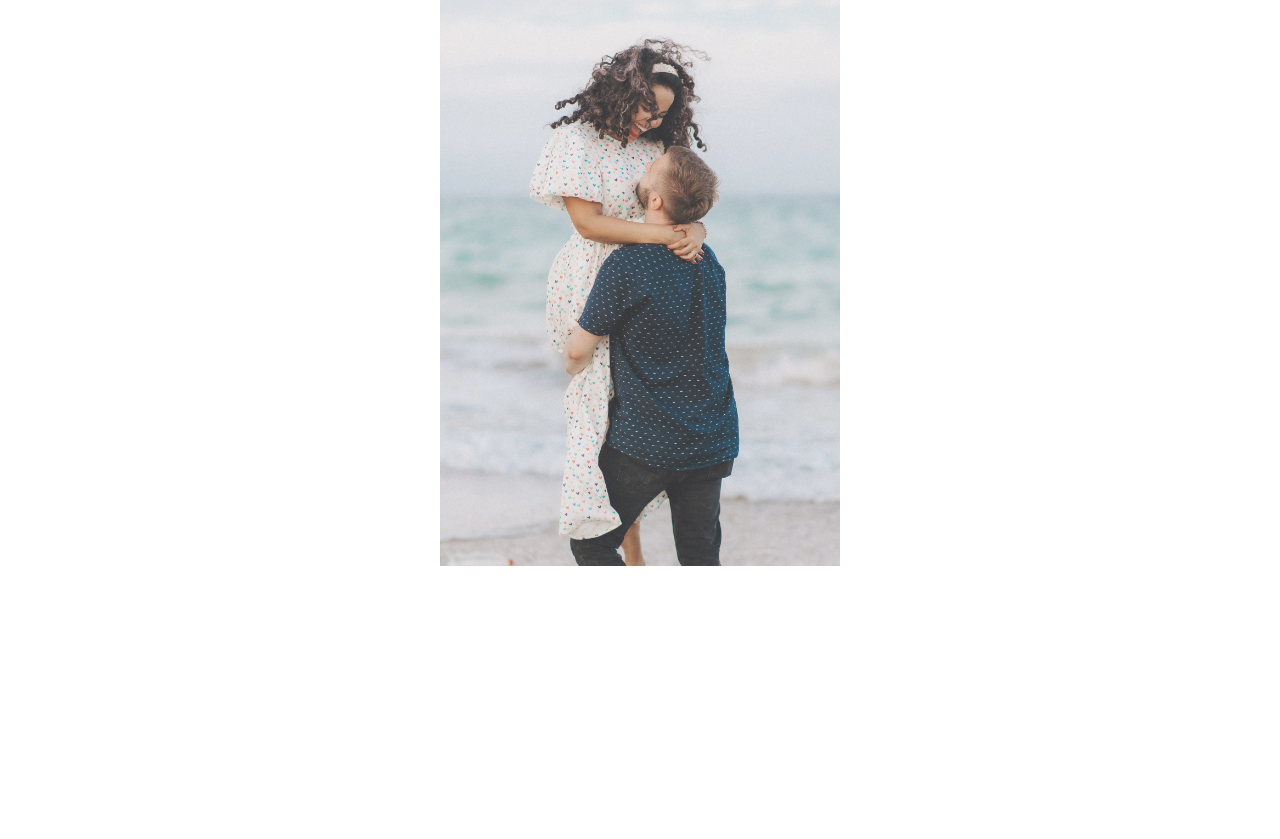
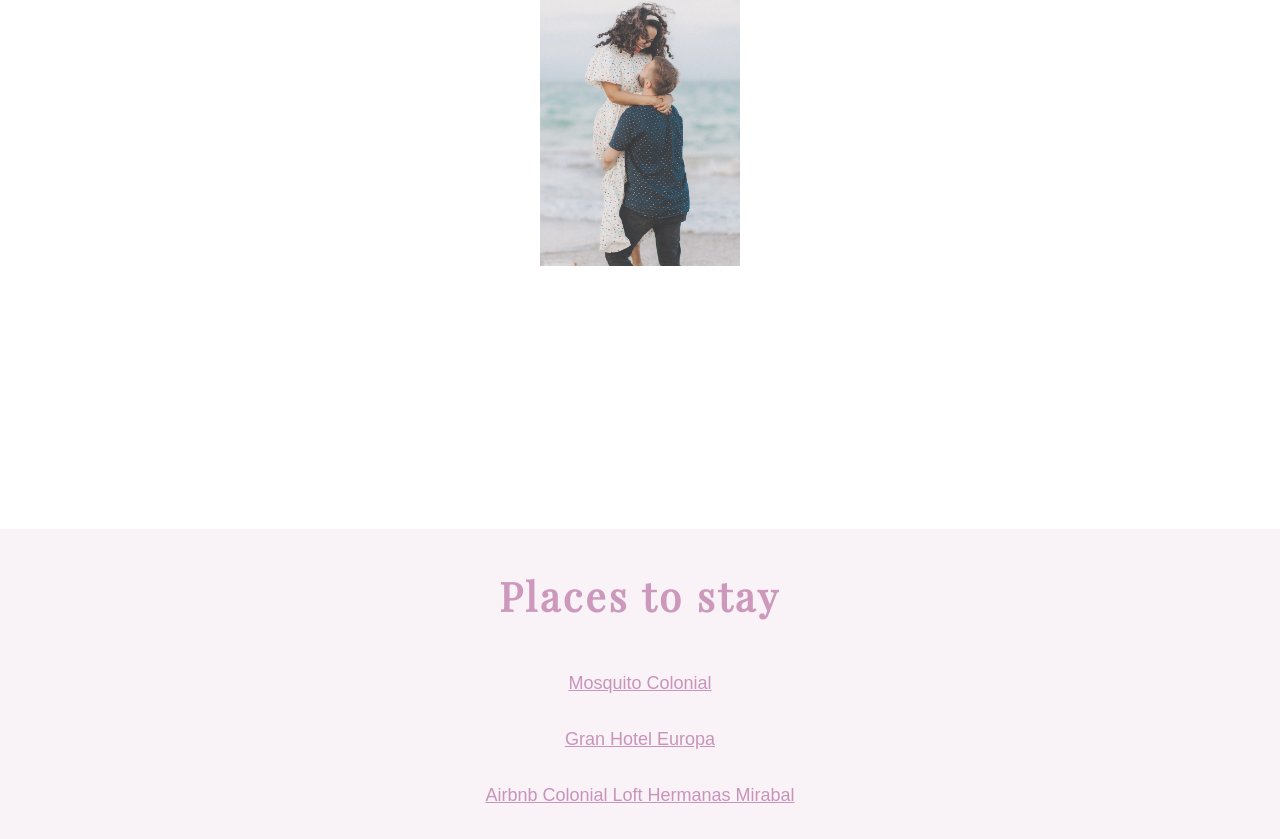
Before and after one commit to jamm3e3333/jb-wedding, a React (Vite) app: page / in a window 1280 px wide. Shown: the part 1131-1970 px from the top of the page. Before the commit the page ends 1755 px from the top, so only its background shows below. Built offline with nearby package versions, Linux system fonts and the light colour scheme.

Commit message:
Add places to stay

```diff
--- a/src/components/home/home.tsx
+++ b/src/components/home/home.tsx
@@ -3,6 +3,7 @@ import CoverWithImage, {
 } from './../ui/cover-with-image';
 import LandingAnnouncement from './../home/landing-announcement/landing-announcement';
 import Reception from './../home/reception/reception';
+import PlaceToStay from './place-to-stay/place-to-stay';
 
 const COVER_IMAGE_FILE_PATH = './img/bj_pier_walking.webp';
 const GRADIENT_DIRECTION = 'to right';
@@ -27,6 +28,7 @@ function Home() {
                 <LandingAnnouncement />
             </CoverWithImage>
             <Reception />
+            <PlaceToStay />
         </>
     );
 }
--- /dev/null
+++ b/src/components/home/place-to-stay/place-to-stay.module.scss
@@ -0,0 +1,45 @@
+@import '../../../styles/colors';
+@import '../../../styles/variables';
+@import '../../../styles/mixins';
+
+.place {
+    &-box {
+        margin-top: 10rem;
+        display: flex;
+        flex-direction: column;
+        background: $pink-background;
+        &:last-child {
+            padding-bottom: 10rem;
+        }
+    }
+    &-header {
+        @include big-fancy-font($pink-bright-faded);
+    }
+
+    &-anchor {
+        color: $pink-bright;
+        display: flex;
+        flex-direction: column;
+        text-underline: none;
+        margin: 0.5rem 0 2rem;
+
+        &:visited {
+            color: $pink-bright;
+        }
+
+        &:hover {
+            color: $gray;
+        }
+    }
+}
+
+@media only screen and (max-width: 1300px) {
+    .place {
+        &-header {
+            font-size: $font-size-header-mobile;
+        }
+        &-box {
+            margin-top: 2rem;
+        }
+    }
+}
--- /dev/null
+++ b/src/components/home/place-to-stay/place-to-stay.tsx
@@ -0,0 +1,40 @@
+import Box from '../../ui/box';
+import React from 'react';
+import styles from './place-to-stay.module.scss';
+import { useTranslation } from 'react-i18next';
+const PlaceToStay: React.FC = () => {
+    const { t } = useTranslation();
+    return (
+        <Box>
+            <div className={styles['place-box']}>
+                <h1 className={styles['place-header']}>
+                    {t('placesToStay.header' as never)}
+                </h1>
+                <a
+                    className={styles['place-anchor']}
+                    href="https://www.instagram.com/mosquitocolonial"
+                    target="_blank"
+                >
+                    Mosquito Colonial
+                </a>
+
+                <a
+                    className={styles['place-anchor']}
+                    href="https://www.instagram.com/granhoteleuropard"
+                    target="_blank"
+                >
+                    Gran Hotel Europa
+                </a>
+                <a
+                    className={styles['place-anchor']}
+                    href="https://abnb.me/ZLPqG8wvBFb"
+                    target="_blank"
+                >
+                    Airbnb Colonial Loft Hermanas Mirabal
+                </a>
+            </div>
+        </Box>
+    );
+};
+
+export default PlaceToStay;
--- a/src/components/home/reception/reception-image.module.scss
+++ b/src/components/home/reception/reception-image.module.scss
@@ -19,7 +19,7 @@
     .image-box {
         display: block;
         margin: 0 auto;
-        width: 50rem;
+        width: 30rem;
     }
 }
 
--- a/src/locale/cz.json
+++ b/src/locale/cz.json
@@ -64,5 +64,8 @@
       "warning": "Ajejda, něco jsi asi zapomněl vyplnit. Prosím vyplň formulář se všemi povinnými údaji."
     },
     "invalid": "vyplň správně"
+  },
+  "placesToStay": {
+    "header": "Ubytování"
   }
 }
--- a/src/locale/en.json
+++ b/src/locale/en.json
@@ -64,5 +64,8 @@
       "warning": "Ouch! It looks like you forgot to fill something. Fill all the necessary columns and submit the invitation again."
     },
     "invalid": "fill correctly"
+  },
+  "placesToStay": {
+    "header": "Places to stay"
   }
 }
--- a/src/locale/es.json
+++ b/src/locale/es.json
@@ -64,5 +64,8 @@
       "warning": "Puede que hayas olvidado completar algunos campos o que algunos campos sean inválidos. Por favor, verifica todos los campos y llena el formulario de nuevo."
     },
     "invalid": "rellena correctamente"
-  }
+  },
+"placesToStay": {
+  "header": "¿Dónde quedarse?"
 }
+}
--- a/src/styles/_colors.scss
+++ b/src/styles/_colors.scss
@@ -25,6 +25,7 @@ $pink-bright: rgba(200, 148, 186, 1);
 $pink-bright-placeholder: rgba(200, 148, 186, 0.4);
 $pink-bright-faded: rgba(192, 130, 174, 0.8);
 $pink-input-border: rgba(209, 159, 203, 0.5);
+$pink-background: rgba(192, 130, 174, 0.1);
 
 $blue-info-bg: rgba(99, 180, 255, 0.2);
 $blue-info-border: rgba(99, 180, 255, 1);
```
